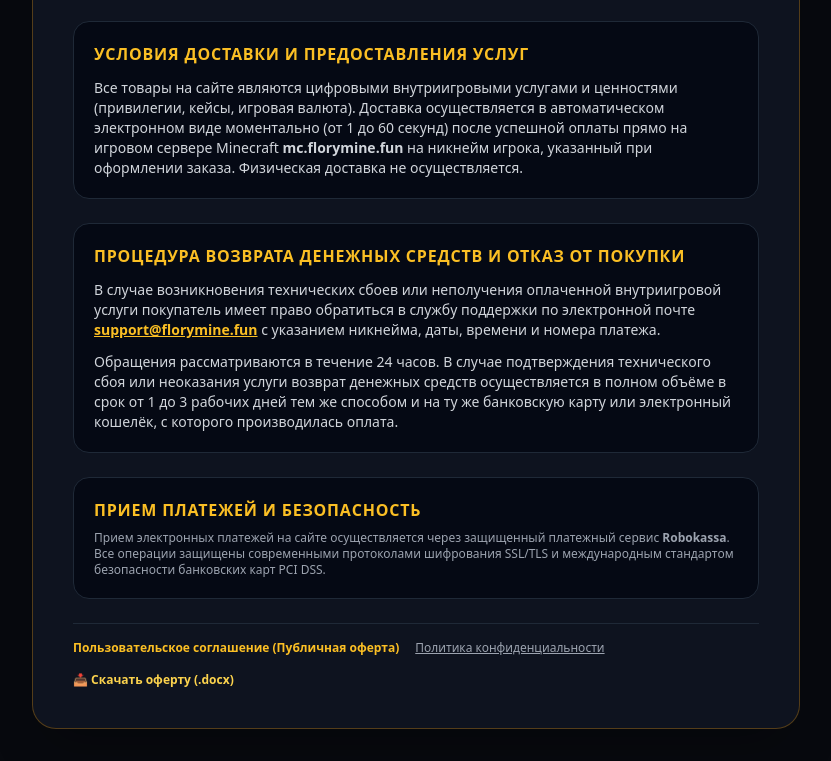
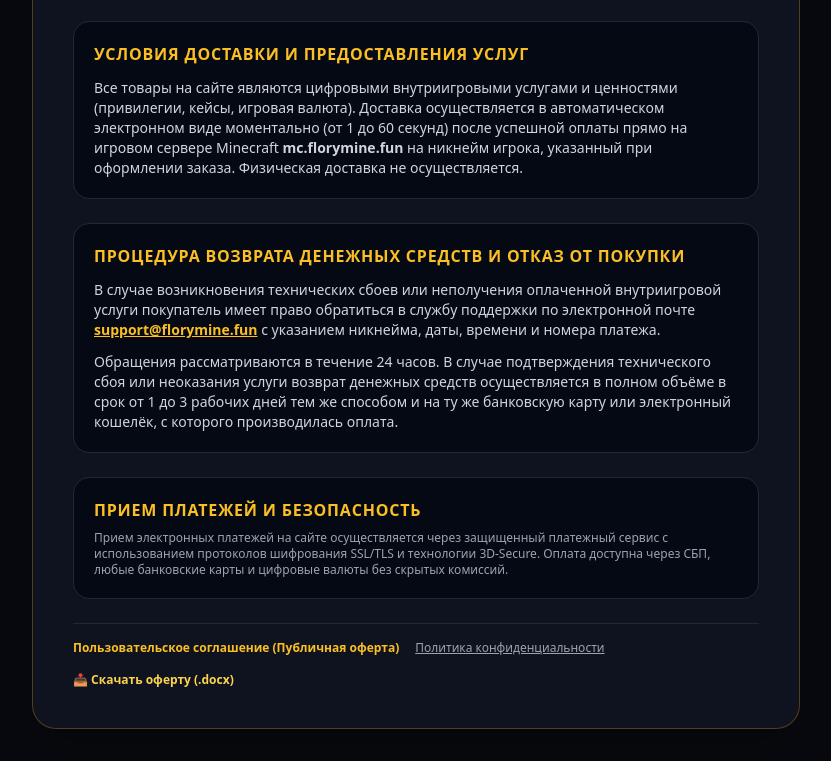
Before and after one commit to bsakbs6-dev/Liqusdnsix, a website: page requisites.html in a window 1280 px wide. Shown: the part 597-1358 px from the top of the page, without its empty margins (224-1055 px from the left). Drawn offline with nearby package versions, Linux system fonts and the light colour scheme.

Commit message:
Design refresh: remove AI-slop icons and Robokassa mentions from requisites.html

```diff
--- a/requisites.html
+++ b/requisites.html
@@ -89,7 +89,7 @@
       <div class="bg-gray-950/80 p-5 rounded-2xl border border-gray-800 space-y-2">
         <h2 class="text-base font-bold text-amber-400 uppercase tracking-wider">Прием платежей и безопасность</h2>
         <p class="text-xs text-gray-400">
-          Прием электронных платежей на сайте осуществляется через защищенный платежный сервис <strong>Robokassa</strong>. Все операции защищены современными протоколами шифрования SSL/TLS и международным стандартом безопасности банковских карт PCI DSS.
+          Прием электронных платежей на сайте осуществляется через защищенный платежный сервис с использованием протоколов шифрования SSL/TLS и технологии 3D-Secure. Оплата доступна через СБП, любые банковские карты и цифровые валюты без скрытых комиссий.
         </p>
       </div>
 
```
